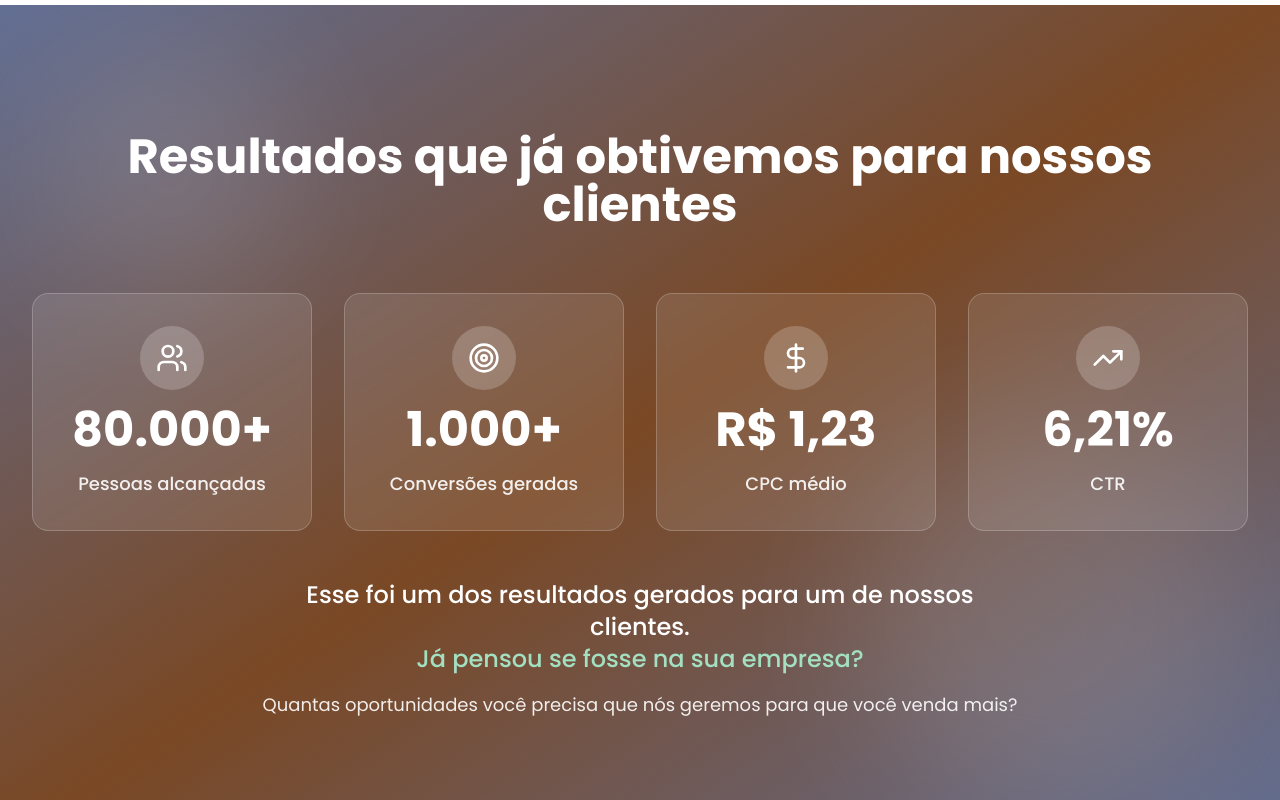
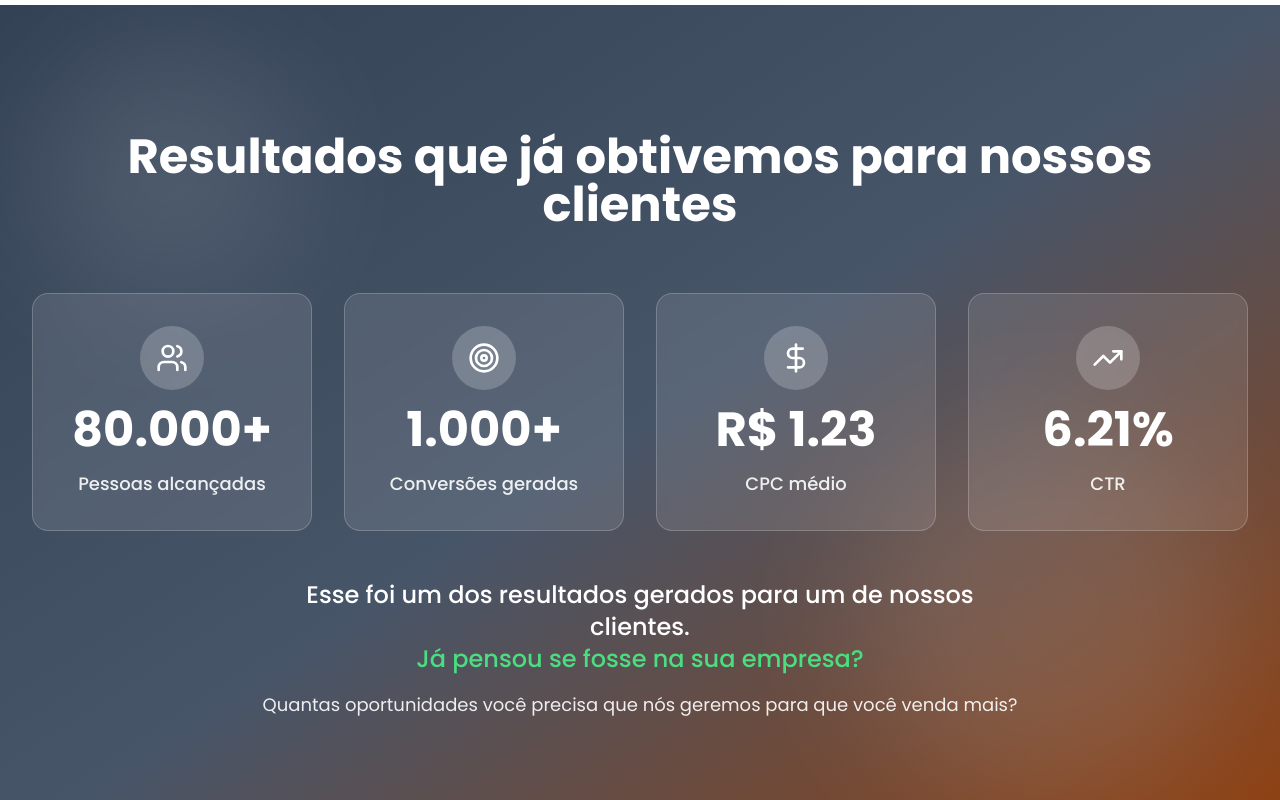
Before and after one commit to mariovidonho/performance-narrative-lab, a React (Vite) app: page / in a window 1280 px wide. Shown: the part 4740-5540 px from the top of the page. Built offline with nearby package versions, Linux system fonts and the light colour scheme; the HTML template or start-up script is replaced by a standard one.

Commit message:
Refactor CountUp and update ResultsSection styles
Refactor CountUp component for improved functionality and styling. Update ResultsSection layout and styles for better presentation.

```diff
--- a/src/components/ResultsSection.tsx
+++ b/src/components/ResultsSection.tsx
@@ -1,7 +1,5 @@
-
 import { Users, Target, DollarSign, TrendingUp } from "lucide-react";
 import { useEffect, useState, useRef } from "react";
-
 
 const results = [
   {
@@ -20,6 +18,7 @@ const results = [
     icon: DollarSign,
     value: 1.23,
     prefix: "R$ ",
+    suffix: "",
     label: "CPC médio",
   },
   {
@@ -30,27 +29,35 @@ const results = [
   },
 ];
 
-
-const CountUp = ({ end, duration = 2000, prefix = "", suffix = "" }: {
+// COMPONENTE COUNTUP CORRIGIDO
+const CountUp = ({
+  end,
+  duration = 2000,
+  prefix = "",
+  suffix = ""
+}: {
   end: number;
   duration?: number;
   prefix?: string;
   suffix?: string;
 }) => {
   const [count, setCount] = useState(0);
+  const [isVisible, setIsVisible] = useState(false);
+  const countRef = useRef<HTMLSpanElement>(null);
+
+  // Detectar se é número decimal
   const isDecimal = end % 1 !== 0;
-  const decimalPlaces = isDecimal ? end.toString().split(".")[1]?.length || 2 : 0;
-  const countRef = useRef<HTMLSpanElement>(null);
-  const [isVisible, setIsVisible] = useState(false);
+  const decimalPlaces = isDecimal ? 2 : 0;
 
+  // IntersectionObserver para detectar quando entra na tela
   useEffect(() => {
     const observer = new IntersectionObserver(
       ([entry]) => {
-        if (entry.isIntersecting) {
+        if (entry.isIntersecting && !isVisible) {
           setIsVisible(true);
         }
       },
-      { threshold: 0.1 }
+      { threshold: 0.3 } // Trigger quando 30% do elemento está visível
     );
 
     if (countRef.current) {
@@ -58,43 +65,60 @@ const CountUp = ({ end, duration = 2000, prefix = "", suffix = "" }: {
     }
 
     return () => observer.disconnect();
-  }, []);
+  }, [isVisible]);
 
+  // Animação do contador
   useEffect(() => {
     if (!isVisible) return;
 
-    let startTime: number;
+    let startTime: number | null = null;
     let animationFrame: number;
 
     const animate = (currentTime: number) => {
       if (!startTime) startTime = currentTime;
       const progress = Math.min((currentTime - startTime) / duration, 1);
-      const currentValue = progress * end;
+
+      // Easing function para animação mais suave (easeOutExpo)
+      const easeOutExpo = progress === 1 ? 1 : 1 - Math.pow(2, -10 * progress);
+      const currentValue = easeOutExpo * end;
 
       setCount(currentValue);
 
       if (progress < 1) {
         animationFrame = requestAnimationFrame(animate);
       } else {
-        setCount(end);
+        setCount(end); // Garantir valor exato no final
       }
     };
 
     animationFrame = requestAnimationFrame(animate);
 
-    return () => cancelAnimationFrame(animationFrame);
+    return () => {
+      if (animationFrame) {
+        cancelAnimationFrame(animationFrame);
+      }
+    };
   }, [end, duration, isVisible]);
 
+  // Formatação do número
+  const formattedCount = isDecimal
+    ? count.toFixed(decimalPlaces)
+    : Math.floor(count).toLocaleString('pt-BR');
+
   return (
-    <span ref={countRef} className="font-bold text-4xl md:text-5xl">
-      {prefix}{count.toLocaleString('pt-BR', { minimumFractionDigits: decimalPlaces, maximumFractionDigits: decimalPlaces })}{suffix}
+    <span
+      ref={countRef}
+      className="font-bold text-4xl md:text-5xl"
+      style={{ fontFamily: 'Poppins, sans-serif' }}
+    >
+      {prefix}{formattedCount}{suffix}
     </span>
   );
 };
 
 const ResultsSection = () => {
   return (
-    <section className="py-20 md:py-32 bg-gradient-to-br from-primary via-accent to-primary text-white relative overflow-hidden">
+    <section className="py-20 md:py-32 bg-gradient-to-br from-slate-700 via-slate-600 to-amber-800 text-white relative overflow-hidden">
       {/* Background decorations */}
       <div className="absolute inset-0 opacity-10">
         <div className="absolute top-10 left-10 w-64 h-64 bg-white rounded-full blur-3xl"></div>
@@ -102,32 +126,45 @@ const ResultsSection = () => {
       </div>
 
       <div className="container mx-auto px-4 md:px-6 lg:px-8 relative z-10">
-        <div className="text-center mb-16 space-y-4 animate-fade-in">
-          <h2 className="text-3xl md:text-4xl lg:text-5xl font-bold">
+        {/* Título */}
+        <div className="text-center mb-16 space-y-4">
+          <h2
+            className="text-3xl md:text-4xl lg:text-5xl font-bold"
+            style={{ fontFamily: 'Poppins, sans-serif' }}
+          >
             Resultados que já obtivemos para nossos clientes
           </h2>
         </div>
 
+        {/* Grid de resultados */}
         <div className="grid md:grid-cols-2 lg:grid-cols-4 gap-8 mb-12">
           {results.map((result, index) => {
             const Icon = result.icon;
             return (
               <div
                 key={index}
-                className="text-center animate-scale-in"
-                style={{ animationDelay: `${index * 100}ms` }}
+                className="text-center"
               >
-                <div className="bg-white/10 backdrop-blur-sm rounded-2xl p-8 border border-white/20 hover:bg-white/15 transition-smooth">
+                <div className="bg-white/10 backdrop-blur-sm rounded-2xl p-8 border border-white/20 hover:bg-white/15 transition-all duration-300 hover:scale-105">
                   <div className="flex flex-col items-center space-y-4">
+                    {/* Ícone */}
                     <div className="w-16 h-16 rounded-full bg-white/20 flex items-center justify-center">
                       <Icon className="w-8 h-8" />
                     </div>
+
+                    {/* Número animado */}
                     <CountUp
                       end={result.value}
-                      prefix={result.prefix}
-                      suffix={result.suffix}
+                      prefix={result.prefix || ""}
+                      suffix={result.suffix || ""}
+                      duration={2500}
                     />
-                    <p className="text-lg font-medium opacity-90">
+
+                    {/* Label */}
+                    <p
+                      className="text-lg font-medium opacity-90"
+                      style={{ fontFamily: 'Poppins, sans-serif' }}
+                    >
                       {result.label}
                     </p>
                   </div>
@@ -137,13 +174,20 @@ const ResultsSection = () => {
           })}
         </div>
 
-        <div className="text-center space-y-4 max-w-3xl mx-auto animate-fade-in">
-          <p className="text-xl md:text-2xl font-medium leading-relaxed">
+        {/* Texto final */}
+        <div className="text-center space-y-4 max-w-3xl mx-auto">
+          <p
+            className="text-xl md:text-2xl font-medium leading-relaxed"
+            style={{ fontFamily: 'Poppins, sans-serif' }}
+          >
             Esse foi um dos resultados gerados para um de nossos clientes.
             <br />
-            <span className="text-secondary">Já pensou se fosse na sua empresa?</span>
+            <span className="text-green-400">Já pensou se fosse na sua empresa?</span>
           </p>
-          <p className="text-lg opacity-90">
+          <p
+            className="text-lg opacity-90"
+            style={{ fontFamily: 'Poppins, sans-serif' }}
+          >
             Quantas oportunidades você precisa que nós geremos para que você venda mais?
           </p>
         </div>
```
